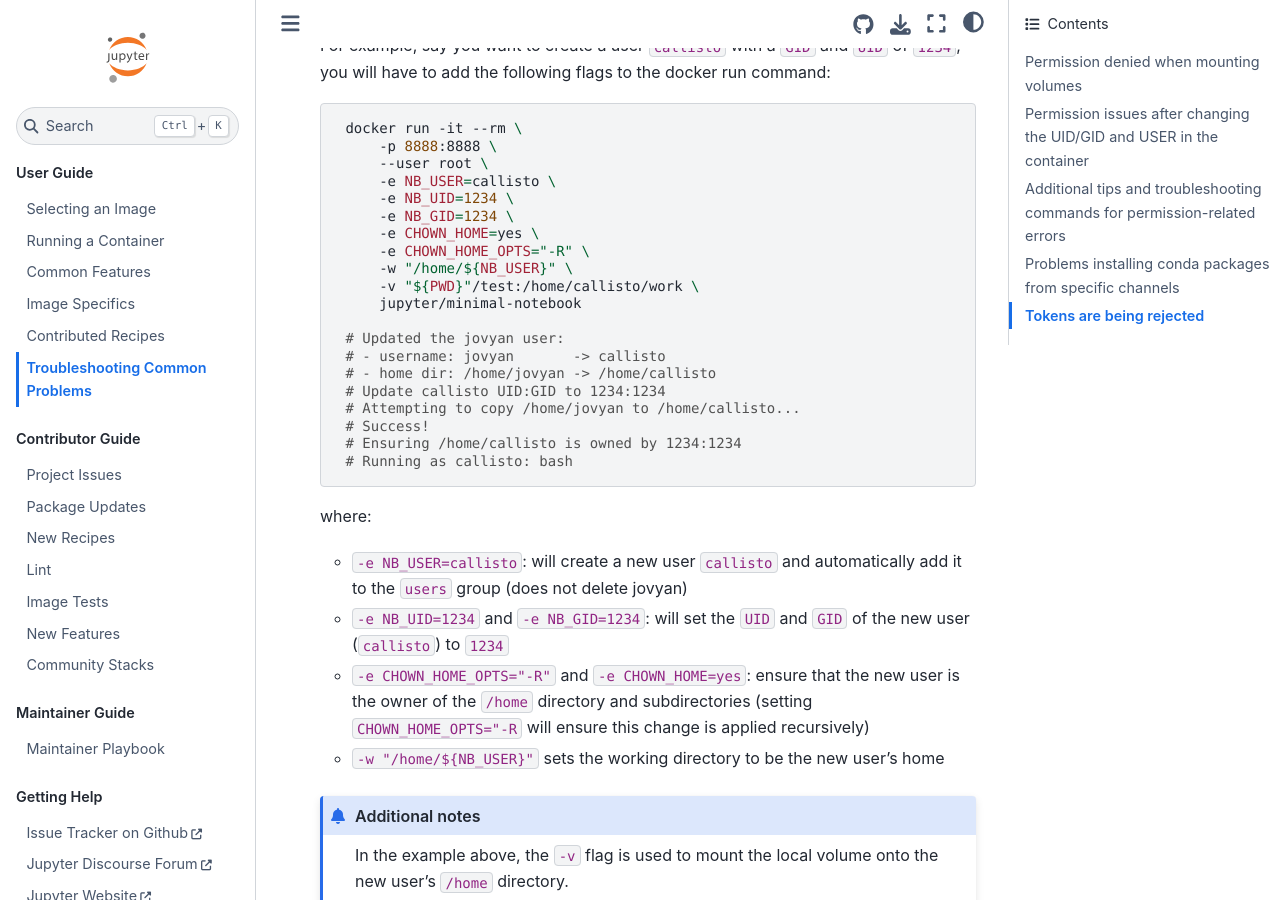
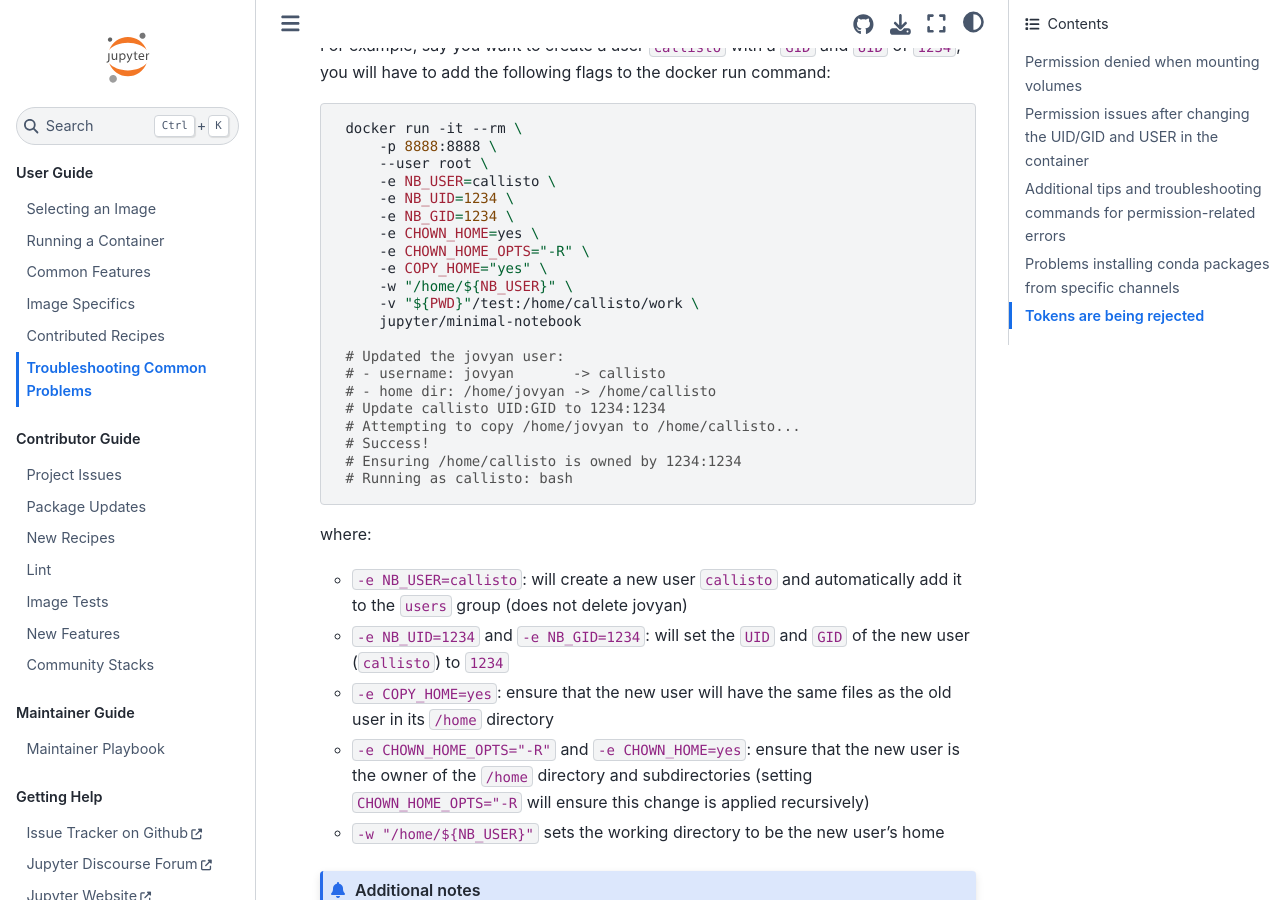
Before and after one commit to jupyter/docker-stacks, a Sphinx documentation site: the page built from docs/using/troubleshooting.md, in a window 1280 px wide and 900 px high, scrolled down 3618 px. Built offline with Sphinx 7.4.7 and the Sphinx Book theme 1.1.4, drawn with Linux system fonts in a browser that asks for light colours.

Commit message:
add the COPY_HOME option in start.sh

```diff
--- a/docs/using/troubleshooting.md
+++ b/docs/using/troubleshooting.md
@@ -141,6 +141,7 @@ If you have also **created a new user**, you might be experiencing any of the fo
         -e NB_GID=1234 \
         -e CHOWN_HOME=yes \
         -e CHOWN_HOME_OPTS="-R" \
+        -e COPY_HOME="yes" \
         -w "/home/${NB_USER}" \
         -v "${PWD}"/test:/home/callisto/work \
         jupyter/minimal-notebook
@@ -159,6 +160,7 @@ If you have also **created a new user**, you might be experiencing any of the fo
 
    - `-e NB_USER=callisto`: will create a new user `callisto` and automatically add it to the `users` group (does not delete jovyan)
    - `-e NB_UID=1234` and `-e NB_GID=1234`: will set the `UID` and `GID` of the new user (`callisto`) to `1234`
+   - `-e COPY_HOME=yes`: ensure that the new user will have the same files as the old user in its `/home` directory
    - `-e CHOWN_HOME_OPTS="-R"` and `-e CHOWN_HOME=yes`: ensure that the new user is the owner of the `/home` directory and subdirectories
      (setting `CHOWN_HOME_OPTS="-R` will ensure this change is applied recursively)
    - `-w "/home/${NB_USER}"` sets the working directory to be the new user's home
```
Also changed, not shown: 1 other file.
